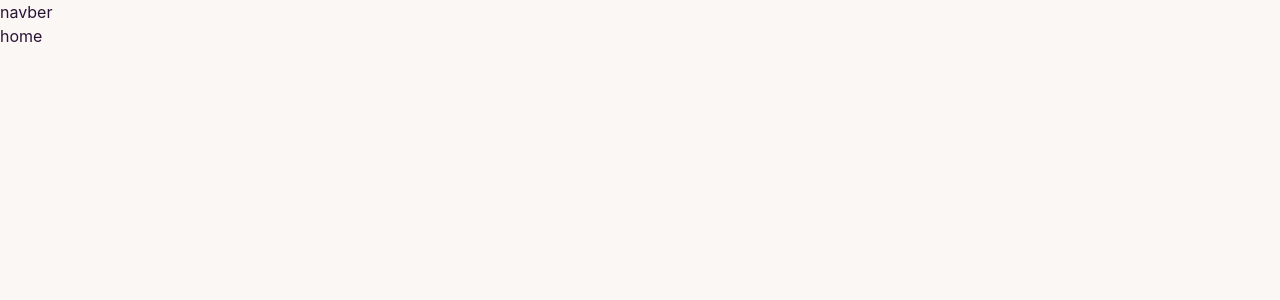
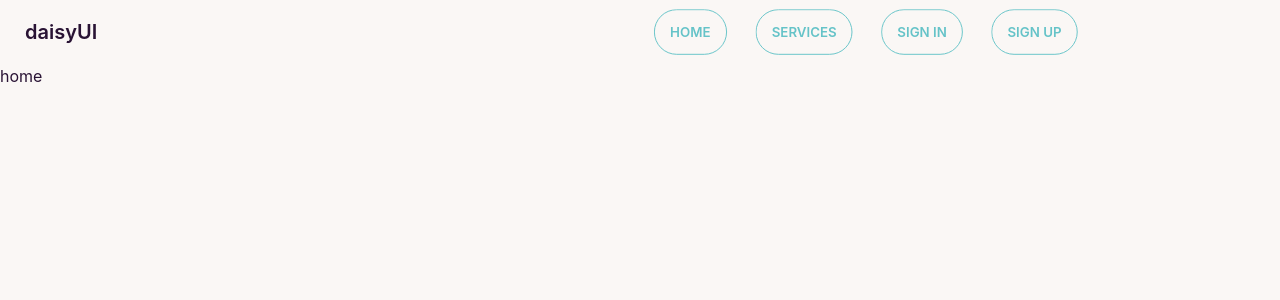
Before and after one commit to Jahidul002/Photography-Review-client, a React (Create React App) app: page / in a window 1280 px wide. Shown: the top 300 px of the page. Built offline with nearby package versions, Linux system fonts and the light colour scheme.

Commit message:
navber added

```diff
--- a/src/Compo/Navber.jsx
+++ b/src/Compo/Navber.jsx
@@ -1,9 +1,33 @@
 import React from 'react';
+import { Link } from 'react-router-dom';
 
 const Navber = () => {
     return (
         <div>
-            <h1>navber</h1>
+            <div className="navbar bg-base-100">
+                <div className="navbar-start">
+                    <div className="dropdown">
+                        <label tabIndex={0} className="btn btn-ghost lg:hidden">
+                            <svg xmlns="http://www.w3.org/2000/svg" className="h-5 w-5" fill="none" viewBox="0 0 24 24" stroke="currentColor"><path strokeLinecap="round" strokeLinejoin="round" strokeWidth="2" d="M4 6h16M4 12h8m-8 6h16" /></svg>
+                        </label>
+                        <ul tabIndex={0} className="menu menu-compact dropdown-content mt-3 p-2 shadow bg-base-100 rounded-box w-52">
+                            <Link className='btn btn-outline btn-primary  btn-xs' to="">Home</Link>
+                            <Link className='btn btn-outline btn-primary  btn-xs' to="">Services</Link>
+                            <Link className='btn btn-outline btn-primary  btn-xs' to="">Sign In</Link>
+                            <Link className='btn btn-outline btn-primary  btn-xs' to="">Sign UP</Link>
+                        </ul>
+                    </div>
+                    <a className="btn btn-ghost normal-case text-xl">daisyUI</a>
+                </div>
+                <div className="navbar-center hidden lg:flex">
+                    <ul className="menu menu-horizontal p-0">
+                        <Link className='btn btn-outline btn-primary mx-3' to="">Home</Link>
+                        <Link className='btn btn-outline btn-primary mx-3' to="">Services</Link>
+                        <Link className='btn btn-outline btn-primary mx-3' to="">Sign In</Link>
+                        <Link className='btn btn-outline btn-primary mx-3' to="">Sign Up</Link>
+                    </ul>
+                </div>
+            </div>
         </div>
     );
 };
```
Also changed, not shown: 1 other file (tests, documents, lock files or other folders).
